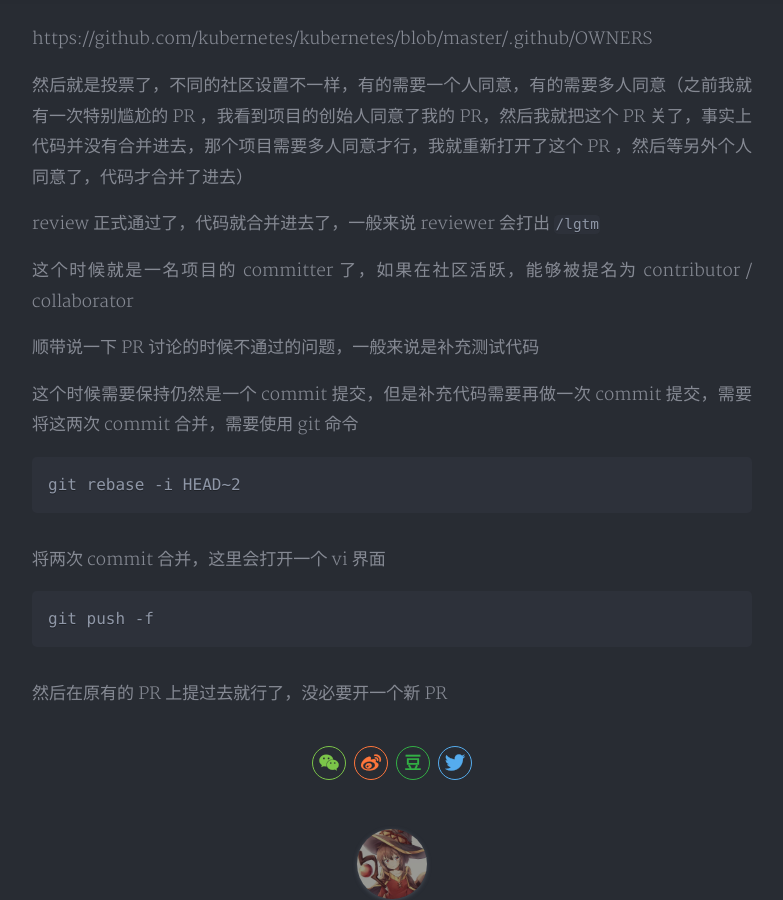
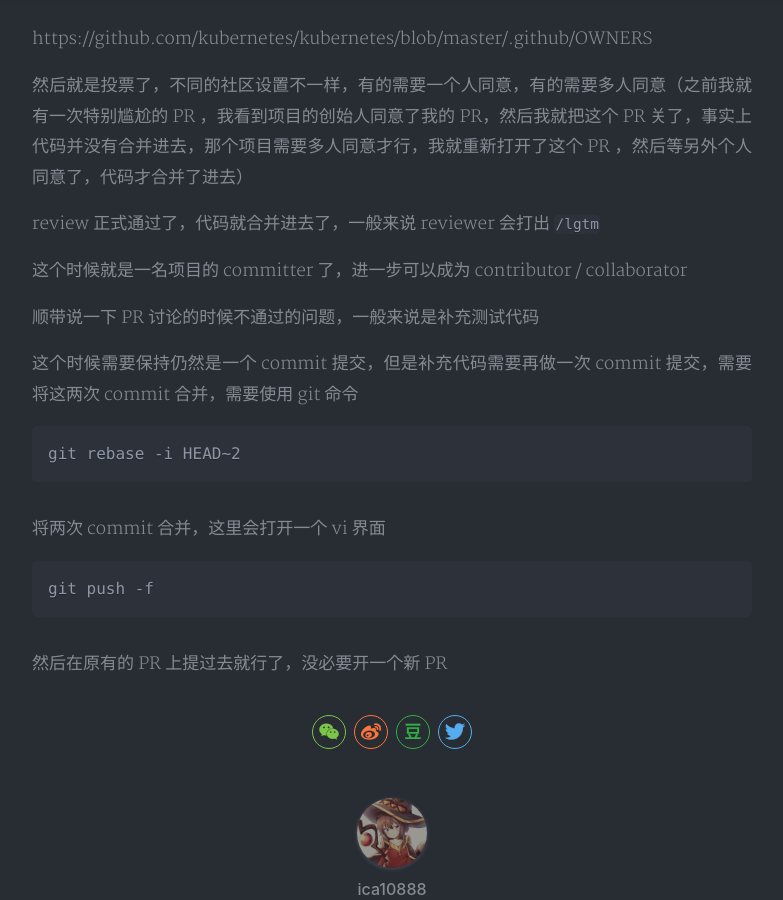
Before and after one commit to ica10888/ica10888.github.io, a Jekyll site: the page built from _posts/2020-03-22-Tekton 问题排查和 github 社区.md, in a window 1280 px wide and 900 px high, scrolled down 3286 px. Shown: the whole window, without its empty margins (248-1031 px from the left). Built offline with Jekyll 4.4.1, drawn with Linux system fonts in a browser that asks for light colours; nearby versions of some CDN libraries; a style sheet for code colours, icons or effects is not loaded.

Commit message:
Update 2020-03-22-Tekton 问题排查和 github 社区.md

```diff
--- a/_posts/2020-03-22-Tekton 问题排查和 github 社区.md
+++ b/_posts/2020-03-22-Tekton 问题排查和 github 社区.md
@@ -107,7 +107,7 @@ https://github.com/kubernetes/kubernetes/blob/master/.github/OWNERS
 
 review 正式通过了，代码就合并进去了，一般来说 reviewer 会打出 `/lgtm`
 
-这个时候就是一名项目的 committer 了，如果在社区活跃，能够被提名为 contributor / collaborator
+这个时候就是一名项目的 committer 了，进一步可以成为 contributor / collaborator
 
 顺带说一下 PR 讨论的时候不通过的问题，一般来说是补充测试代码
 
```
